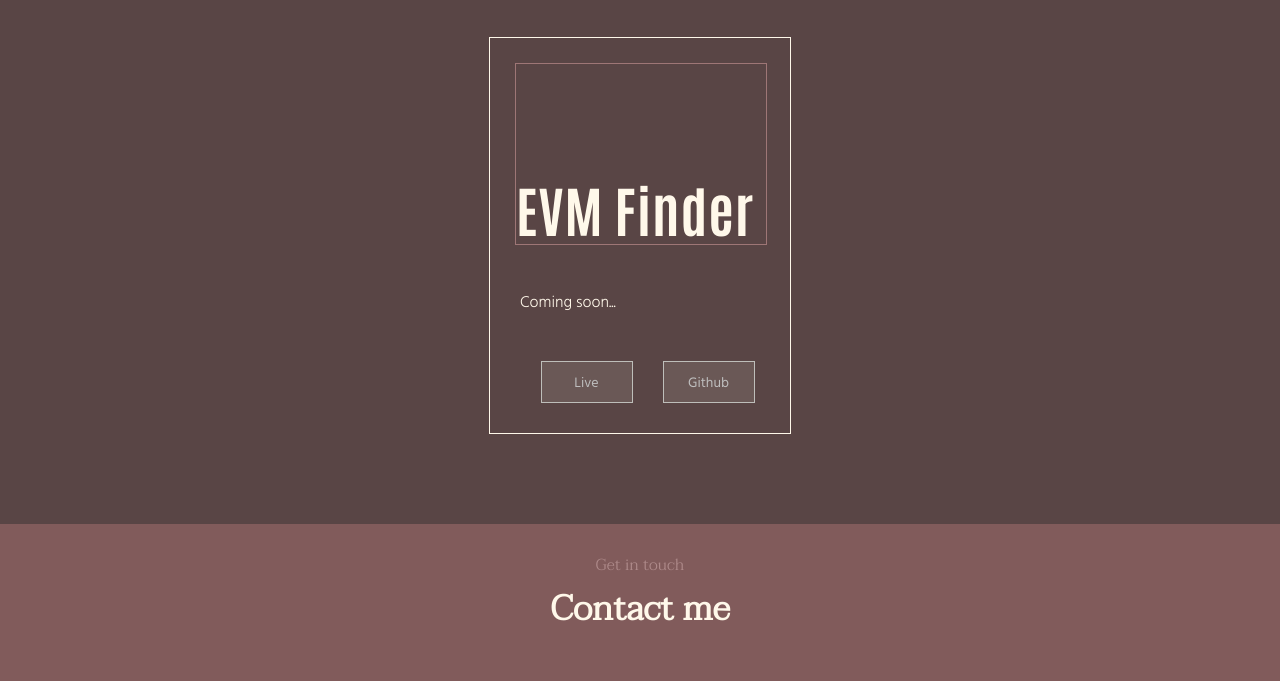
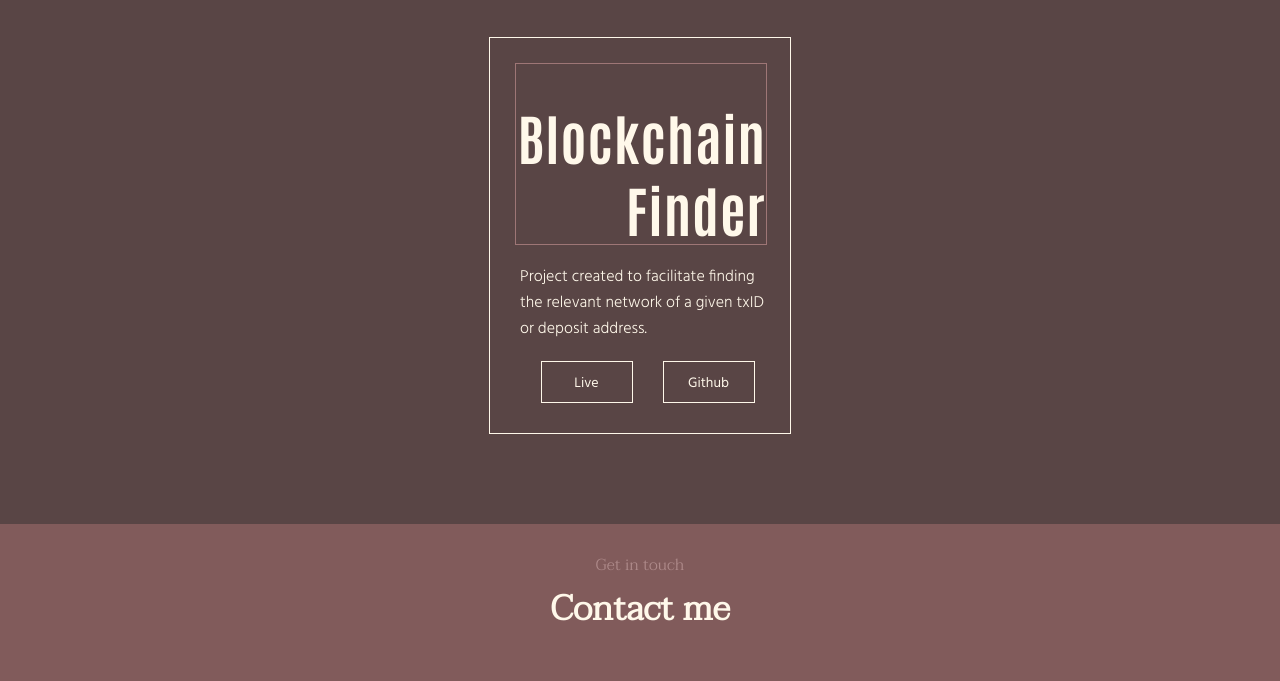
Before and after one commit to leticarolina/personal-portfolio, a plain HTML site: page index.html in a window 1280 px wide. Shown: the part 2248-2929 px from the top of the page. Drawn offline with nearby package versions, Linux system fonts and the light colour scheme.

Commit message:
added newest project

```diff
--- a/index.html
+++ b/index.html
@@ -30,6 +30,13 @@
     <!-- JAVASCRIPT -->
     <script src="script.js" defer></script>
     <link rel="icon" href="pictures/header.png" type="image" />
+    <!-- <style>
+      * {
+        outline: 1px solid red !important;
+        opacity: 1 !important;
+        visibility: visible !important;
+      }
+    </style> -->
   </head>
   <body>
     <nav id="desktop-nav">
@@ -275,6 +282,33 @@
         <div class="card">
           <div class="all-card-content">
             <div class="card-title">
+              <span>Blockchain Finder</span>
+            </div>
+            <p class="project-description">
+              Project created to facilitate finding the relevant network of a
+              given txID or deposit address.
+            </p>
+
+            <div class="button-container-project">
+              <a
+                class="project-link"
+                href="https://blockchainfinder.site"
+                target="_blank"
+                ><div>Live</div></a
+              >
+              <a
+                class="project-link"
+                href="https://github.com/leticarolina/crypto-return"
+                target="_blank"
+                ><div>Github</div></a
+              >
+            </div>
+          </div>
+        </div>
+        <!-- coming soon card -->
+        <!-- <div class="card">
+          <div class="all-card-content">
+            <div class="card-title">
               <span>EVM Finder</span>
             </div>
             <p class="project-description">Coming soon...</p>
@@ -286,7 +320,7 @@
               </div>
             </div>
           </div>
-        </div>
+        </div> -->
       </div>
     </section>
 
```
Also changed, not shown: pthtml.html (+26 -1 lines).
